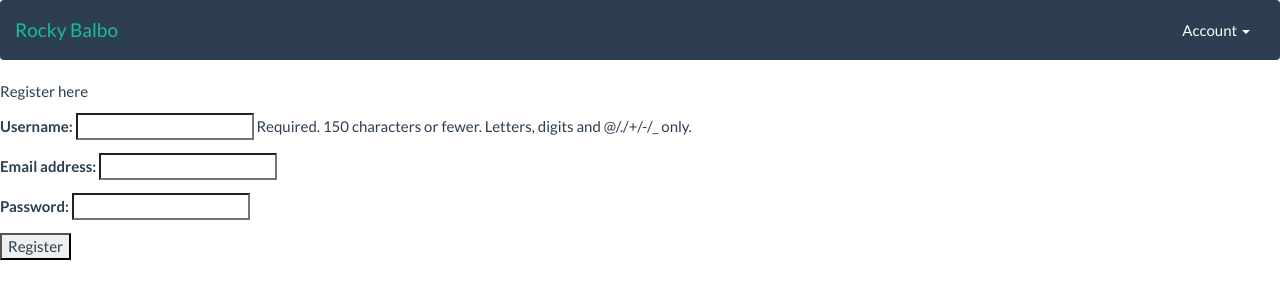
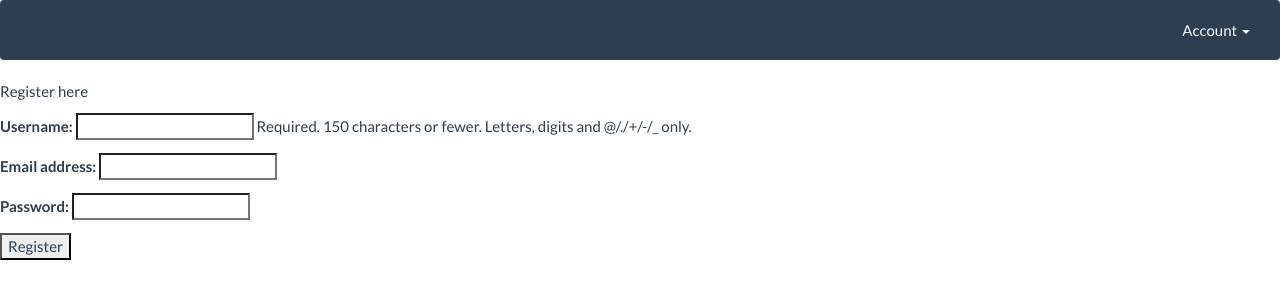
Before and after one commit to franciscoprelhaz/SIRS-project, a Django app: page /register/ in a window 1280 px wide. Shown: the top 300 px of the page. Run offline with Django 3.2, Linux system fonts and the light colour scheme; some libraries are stand-ins or nearby versions.

Commit message:
Update base.html

```diff
--- a/authtest/templates/base.html
+++ b/authtest/templates/base.html
@@ -5,7 +5,7 @@
     <head>
         <meta charset="utf-8">
             <meta name="viewport" content="width=device-width, initial-scale=1.0">
-                <title>Auth Demo</title>
+                <title>Secure Auction House</title>
                 <!-- Core CSS - Include with every page -->
                 <link href="{% static 'css/bootstrap.min.css' %}" rel="stylesheet">
                 </head>
@@ -19,7 +19,7 @@
                                     <span class="icon-bar"></span>
                                     <span class="icon-bar"></span>
                                 </button>
-                                <a class="navbar-brand" href="#">Rocky Balbo</a>
+                                <a class="navbar-brand" href="#"></a>
                             </div>
                             <div class="collapse navbar-collapse" id="bs-example-navbar-collapse-1">
                                 <ul class="nav navbar-nav navbar-right">
```
